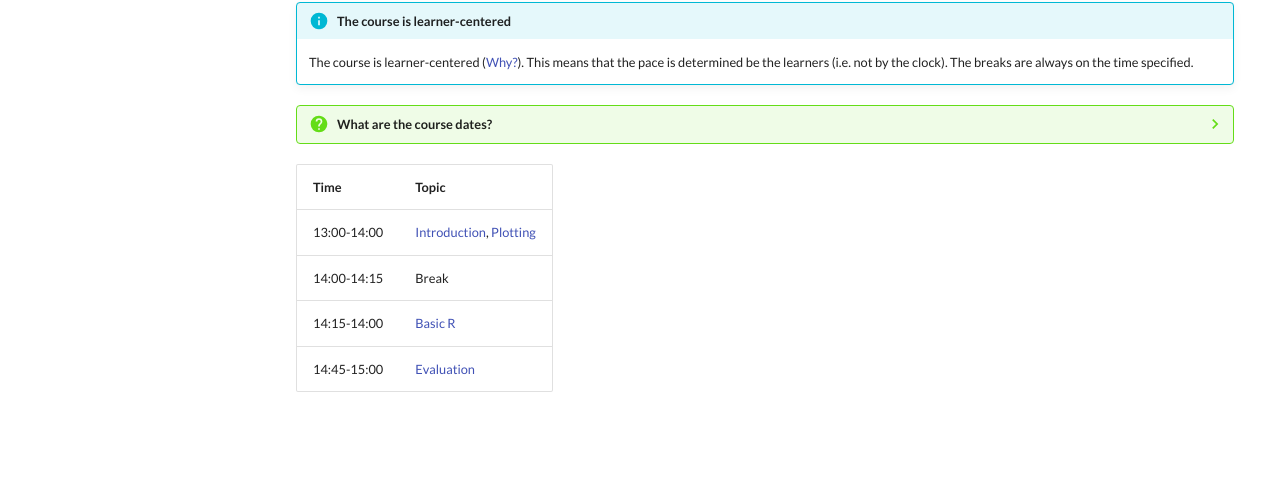
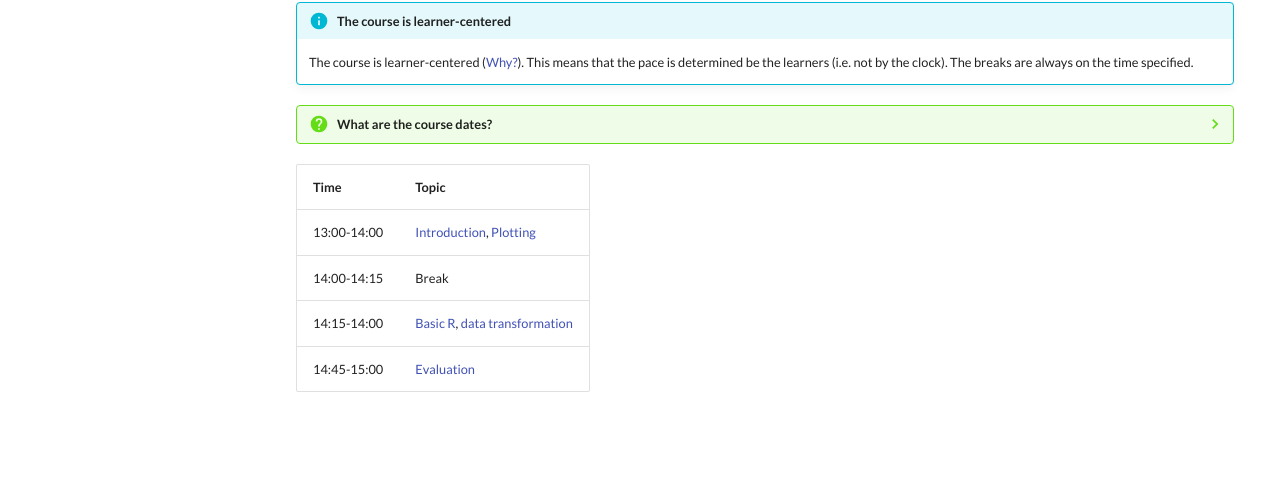
Before and after one commit to richelbilderbeek/intro_r_course, an MkDocs documentation site: the page built from docs/schedule.md, in a window 1280 px wide. Shown: the part 226-707 px from the top of the page. Built offline with MkDocs 1.6.1 and Material for MkDocs 9.7.7, drawn with Linux system fonts in a browser that asks for light colours; comment, search, counter and statistics services are not loaded.

Commit message:
Put all sessions in schedule

```diff
--- a/docs/schedule.md
+++ b/docs/schedule.md
@@ -23,7 +23,7 @@ Time        | Topic
 ------------|-----------------------------------------------------------------
 13:00-14:00 | [Introduction](introduction/README.md), [Plotting](plotting/README.md)
 14:00-14:15 | Break
-14:15-14:00 | [Basic R](basic_r/README.md)
+14:15-14:00 | [Basic R](basic_r/README.md), [data transformation](data_transformation/README.md)
 14:45-15:00 | [Evaluation](evaluation.md)
 
 <!-- markdownlint-enable MD013 -->
```
